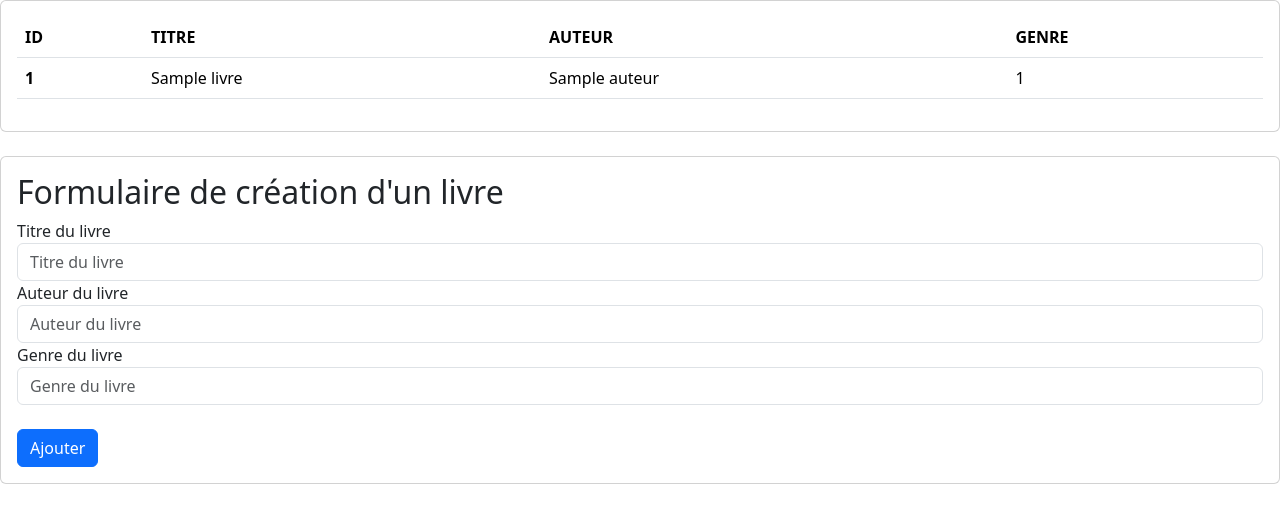
After one commit to TONYR2023/MicroFrameworkPhp, a PHP site: template src/Views/livres.php in a window 1280 px wide. The commit adds this page. Shown: the top 523 px of the page. Run offline with PHP 8.4, Linux system fonts and the light colour scheme; the template is opened without the code that fills it: most values are stand-ins (such as "Sample title", 1, 10 or a date in 2020).

Commit message:
Premier commit - Ajout des fichiers

```diff
--- a/src/Config/Config.php
+++ b/src/Config/Config.php
@@ -5,8 +5,8 @@ namespace Poo\Project\Config;
 abstract class Config
 {
     const DBNAME = 'tp';
-//    const DBHOST = 'localhost:3306';
-    const DBHOST = 'localhost:3307';
+
+    const DBHOST = 'localhost:8889';
     const DBUSER = 'tp';
     const DBPWD = 'root';
 
--- a/src/Views/Template/header.php
+++ b/src/Views/Template/header.php
@@ -4,7 +4,10 @@
             <div class="container-fluid">
                 <a class="navbar-brand">Mon site</a>
                 <div class="d-flex gap-2 list-unstyled align-items-center justify-content-center">
-                        <a class="d-flex btn btn-dark" role="search" href="?controller=SearchController&method=index">Rechercher des livres</a>
+                        <a class="d-flex btn btn-dark" role="search" href="?controller=LivreController&method=livre">Rechercher des livres</a>
+                </div>
+                <div class="d-flex gap-2 list-unstyled align-items-center justify-content-center">
+                        <a class="d-flex btn btn-dark" role="search" href="?controller=SearchController&method=index">Rechercher livres par genres</a>
                 </div>
             </div>
         </nav>
--- /dev/null
+++ b/src/Views/livres.php
@@ -0,0 +1,53 @@
+<div class="card">
+  <div class="card-body">
+  <table class="table">
+    <thead>
+        <tr>
+            <th scope="col">ID</th>
+            <th scope="col">TITRE</th>
+            <th scope="col">AUTEUR</th>
+            <th scope="col">GENRE</th>
+        </tr>
+    </thead>
+    <tbody>
+        <?php foreach ($livres as $livre): ?>
+            <tr>
+                <th scope="row"><?php echo $livre->getId(); ?></th>
+                <td><?php echo $livre->getTitre(); ?></td>
+                <td><?php echo $livre->getAuteur(); ?></td>
+                <td><?php echo $livre->getIdGenre(); ?></td>
+            </tr>
+        <?php endforeach; ?>
+    </tbody>
+</table>
+
+</div>
+</div>
+</br>
+
+<div class="card">
+  <div class="card-body">
+
+<form  action='?controller=LivreController&method=addLivre' method='POST'>
+    <h2>Formulaire de création d'un livre</h2>
+  <div class="form-group">
+    <label for="formGroupExampleInput">Titre du livre</label>
+    <input type="text" class="form-control" id="formGroupExampleInput" placeholder="Titre du livre">
+  </div>
+  <div class="form-group">
+    <label for="formGroupExampleInput2">Auteur du livre</label>
+    <input type="text" class="form-control" id="formGroupExampleInput2" placeholder="Auteur du livre">
+  </div>
+  <div class="form-group">
+    <label for="formGroupExampleInput2">Genre du livre</label>
+    <input type="text" class="form-control" id="formGroupExampleInput2" placeholder="Genre du livre">
+  </div>
+        </br>
+  <div class="col-12">
+    <button class="btn btn-primary" type="submit">Ajouter</button>
+  </div>
+
+
+</form>
+</div>
+</div>
```
Also changed, not shown: src/Controller/LivreController.php (added, +32 -0 lines), src/Entity/Livre.php (+77 -0 lines), src/Views/LIVRESEXE.md (added, +20 -0 lines), 1 other file.
